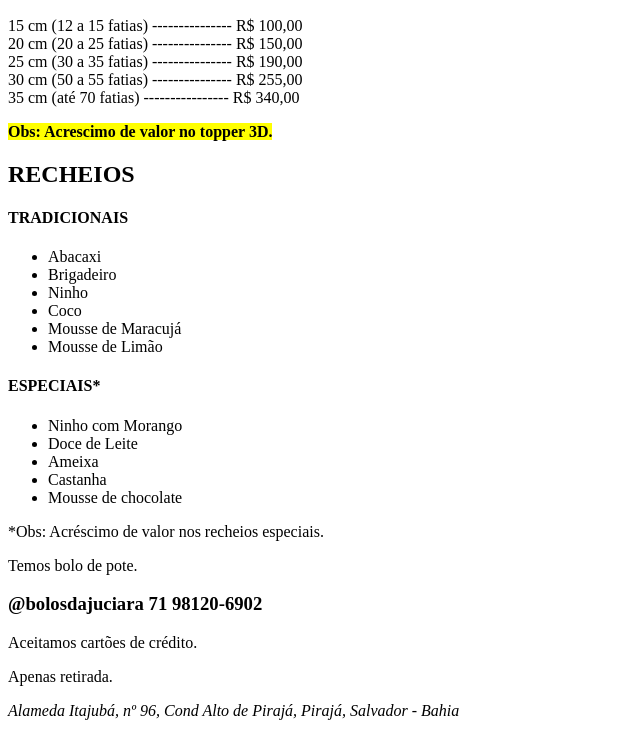
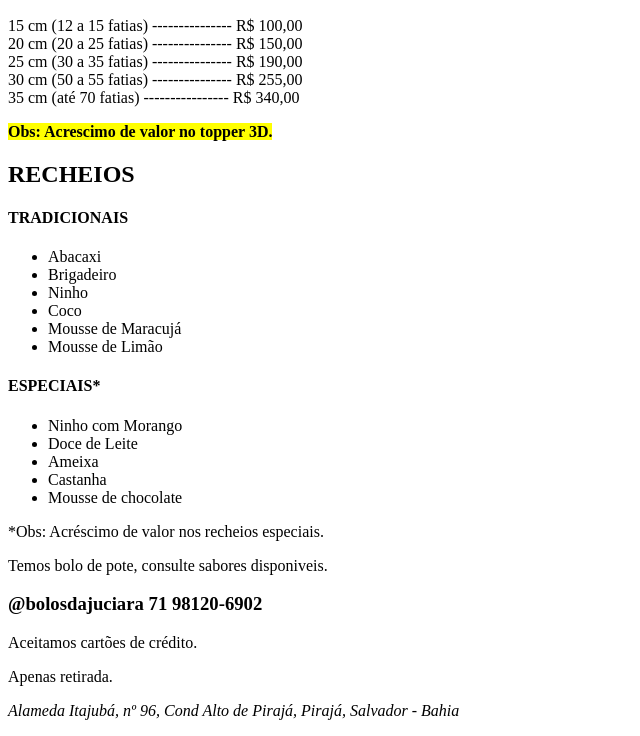
Before and after one commit to gabrielanevesgno/bolosdajuciara, a plain HTML site: page index.html in a window 1280 px wide. Shown: the part 110-846 px from the top of the page, without its empty margins (0-640 px from the left). Drawn offline with Linux system fonts and the light colour scheme.

Commit message:
Update index.html

```diff
--- a/index.html
+++ b/index.html
@@ -38,7 +38,7 @@
         </p>
     </ul>
     <p>*Obs: Acréscimo de valor nos recheios especiais.</p>
-    <p>Temos bolo de pote.</p>
+    <p>Temos bolo de pote, consulte sabores disponiveis.</p>
     <H3>@bolosdajuciara   71 98120-6902</H3>
     <p>Aceitamos cartões de crédito.</p>
     <p>Apenas retirada.</p>
```
